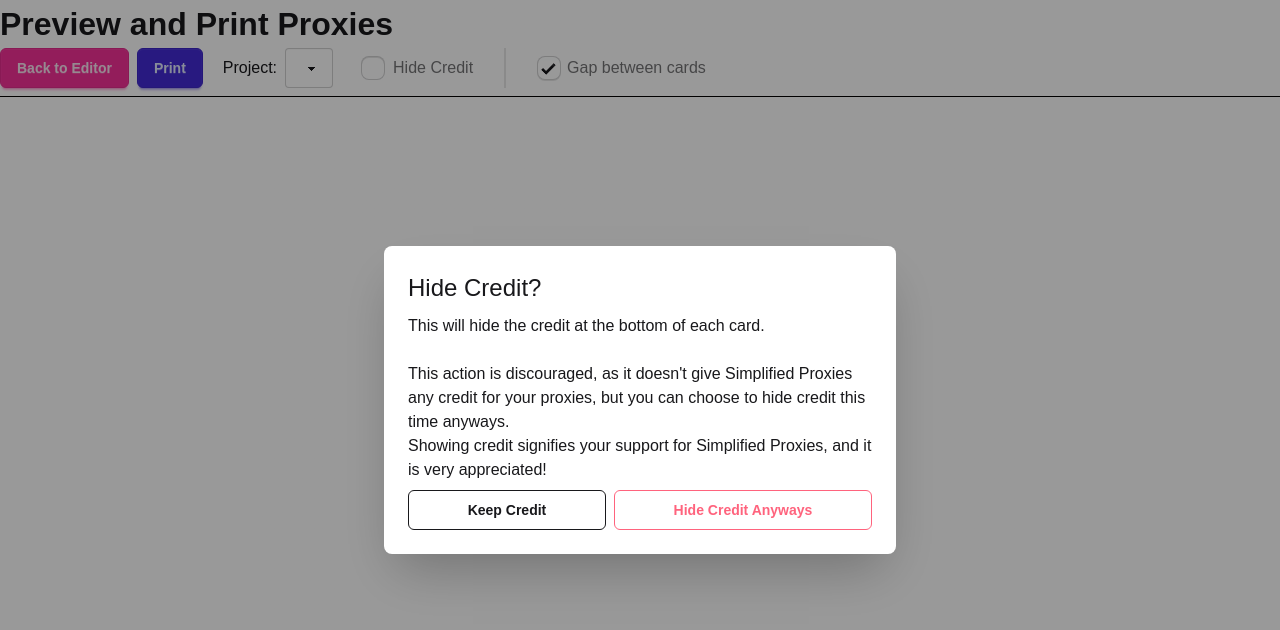
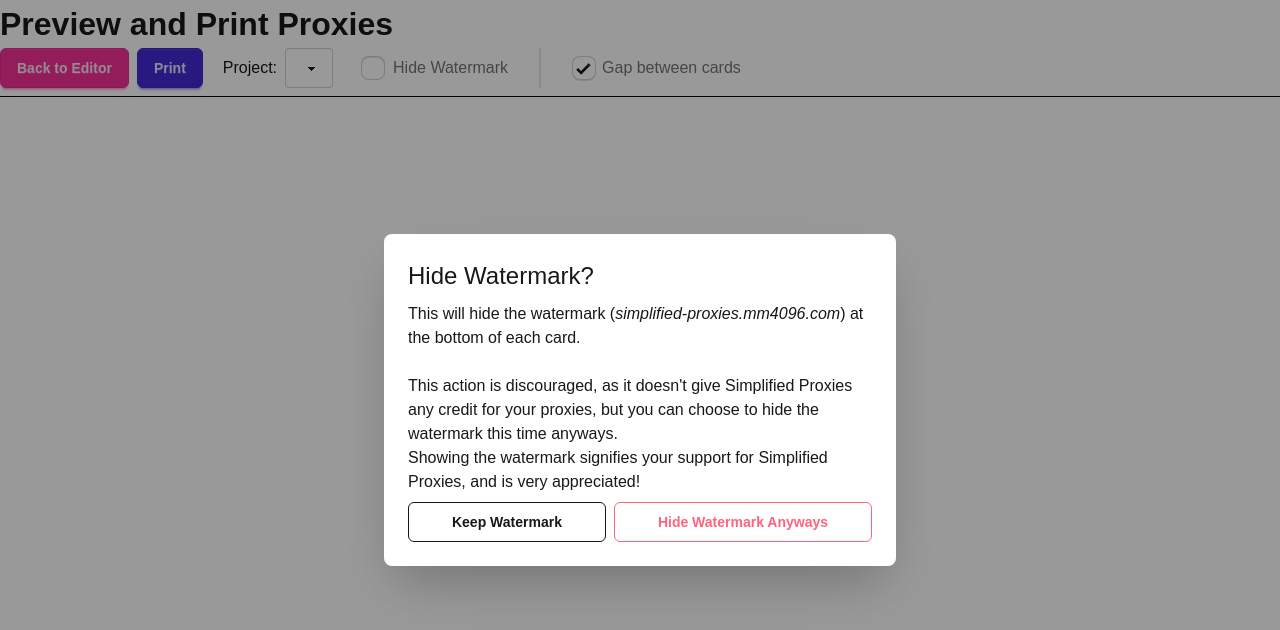
Before and after one commit to MM4096/simplified-proxies, a Next.js app: page /editor/mtg/print in a window 1280 px wide. Both pictures are taken after a click on the checkbox 373 px from the left and 68 px from the top of the page. Shown: the top 630 px of the page. Built offline with nearby package versions, Linux system fonts and the light colour scheme.

Commit message:
fixed templating print issues not being fixed to 3x3

```diff
--- a/src/app/editor/components/hideCreditBox.tsx
+++ b/src/app/editor/components/hideCreditBox.tsx
@@ -17,29 +17,29 @@
 					setShowCreditAction(!showCredit);
 				}
 			}}/>
-			<label className="label">Hide Credit</label>
+			<label className="label">Hide Watermark</label>
 		</fieldset>
 
 		<dialog className="modal" ref={dialogRef}>
 			<div className="modal-box flex flex-col gap-2">
-				<h2>Hide Credit?</h2>
+				<h2>Hide Watermark?</h2>
 				<p>
-					This will hide the credit at the bottom of each card.
+					This will hide the watermark (<i>simplified-proxies.mm4096.com</i>) at the bottom of each card.
 					<br/><br/>
 					This action is discouraged, as it doesn&apos;t give Simplified Proxies any credit for your proxies,
-					but you can choose to hide credit this time anyways.
+					but you can choose to hide the watermark this time anyways.
 					<br/>
-					Showing credit signifies your support for Simplified Proxies, and it is very appreciated!
+					Showing the watermark signifies your support for Simplified Proxies, and is very appreciated!
 				</p>
 				<div className="flex flex-row gap-2">
 					<button className="btn btn-outline grow" onClick={() => {
 						dialogRef.current?.close();
-					}}>Keep Credit
+					}}>Keep Watermark
 					</button>
 					<button className="btn btn-error btn-outline grow" onClick={() => {
 						setShowCreditAction(!showCredit);
 						dialogRef.current?.close();
-					}}>Hide Credit Anyways
+					}}>Hide Watermark Anyways
 					</button>
 				</div>
 			</div>
--- a/src/app/styles/card/mtg-card.css
+++ b/src/app/styles/card/mtg-card.css
@@ -96,6 +96,7 @@
 	flex-direction: column;
 
 	height: var(--card-height);
+	max-height: var(--card-height);
 
 	gap: 0.1in;
 	.mtg-card {
--- a/src/app/styles/print.css
+++ b/src/app/styles/print.css
@@ -6,18 +6,34 @@
 
 @page {
 	size: A4;
-	margin: 0.2in;
+	margin: 0.25in;
 }
 
-body .card {
+body .card,
+body .double-card {
 	box-sizing: border-box;
+
+	overflow: hidden;
 }
 
 .card-print {
 	width: 100%;
 	margin: 0;
 	display: grid;
-	grid-template-columns: repeat(auto-fill, 2.5in);
+	grid-template-columns: repeat(auto-fill, var(--card-width));
+
+	grid-auto-rows: var(--card-height);
+
+	align-content: start;
+	justify-content: start;
+
+	grid-auto-flow: row dense;
+}
+
+.card-print > * {
+	break-inside: avoid;
+	-webkit-column-break-inside: avoid;
+	page-break-inside: avoid;
 }
 
 .card-print.gap {
```
Also changed, not shown: src/app/api/import/ptcg/route.ts (added).
